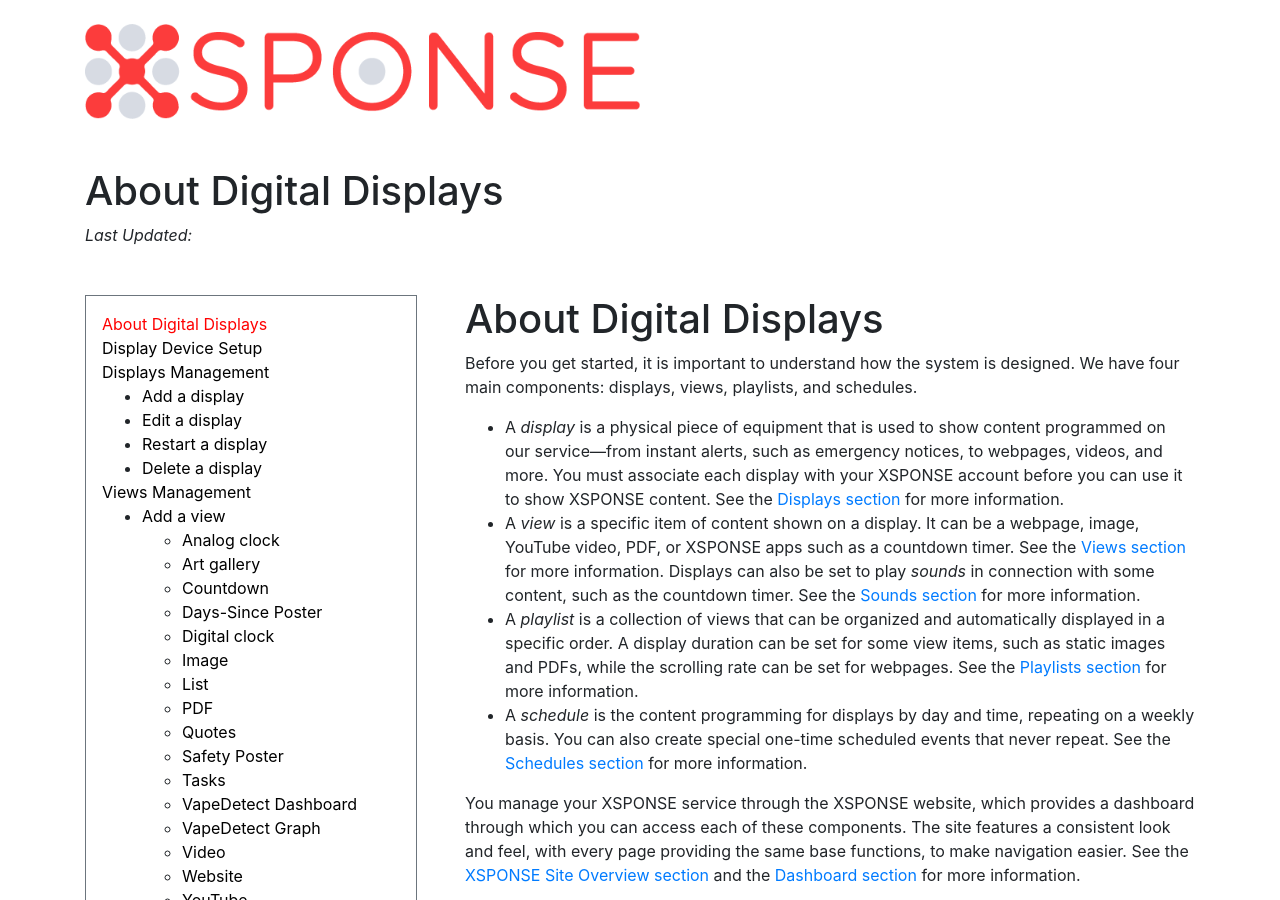
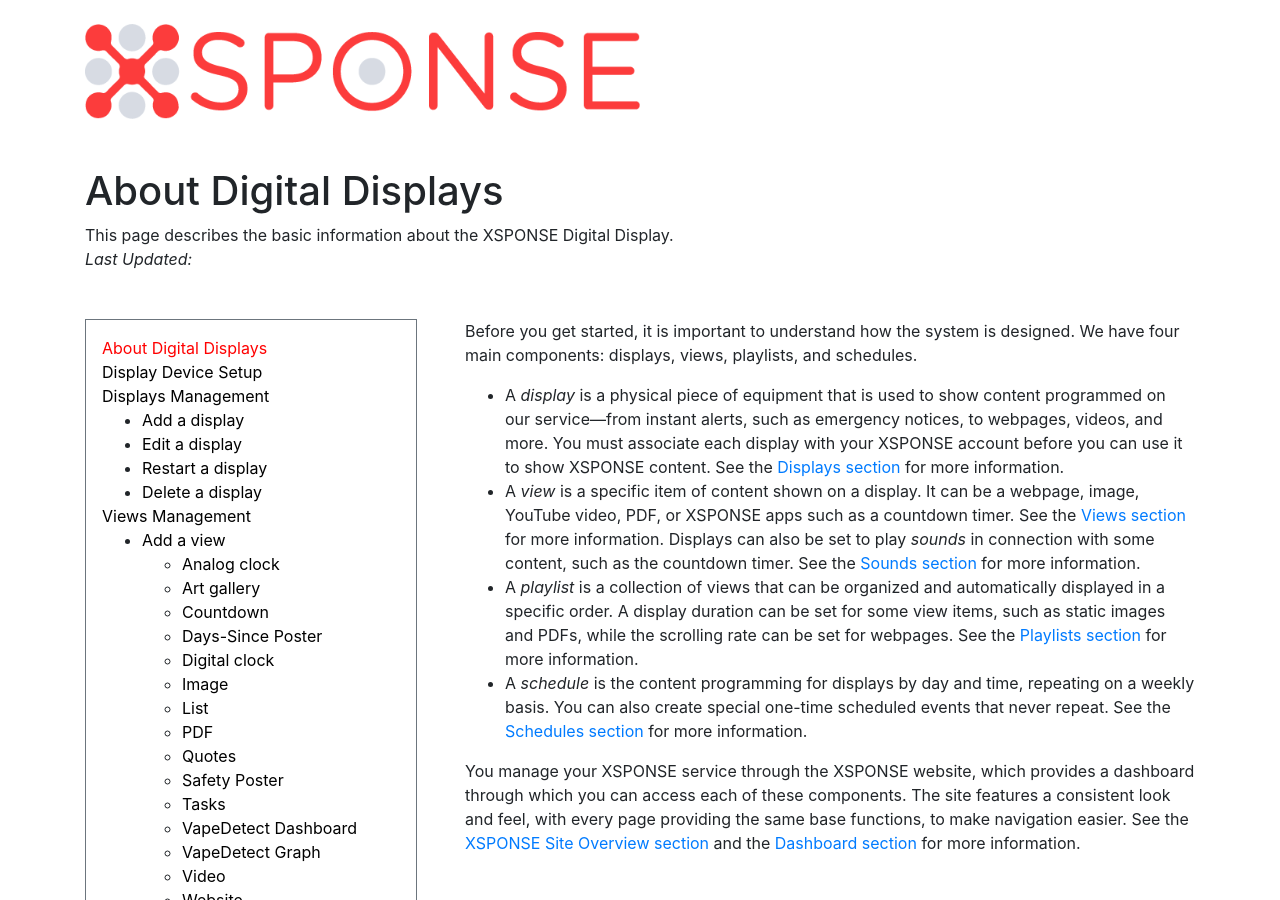
Before and after one commit to NrsSystems/docs, a Jekyll site: the page built from digital-displays/about-digital-displays.md, in a window 1280 px wide and 900 px high. Built offline with Jekyll 4.4.1, drawn with Linux system fonts in a browser that asks for light colours; our own code applies the rules of GitHub Pages for plain Markdown files.

Commit message:
Update about-digital-displays.md
Added the title and abstract section.

```diff
--- a/digital-displays/about-digital-displays.md
+++ b/digital-displays/about-digital-displays.md
@@ -1,4 +1,7 @@
-# About Digital Displays
+---
+title: About Digital Displays
+abstract: This page describes the basic information about the XSPONSE Digital Display.
+---
 Before you get started, it is important to understand how the system is designed. We have four main components: displays, views, playlists, and schedules.
 - A _display_ is a physical piece of equipment that is used to show content programmed on our service—from instant alerts, such as emergency notices, to webpages, videos, and more. You must associate each display with your XSPONSE account before you can use it to show XSPONSE content. See the [Displays section](displays-management.md) for more information.
 - A _view_ is a specific item of content shown on a display. It can be a webpage, image, YouTube video, PDF, or XSPONSE apps such as a countdown timer. See the [Views section](views-management.md) for more information.
```
